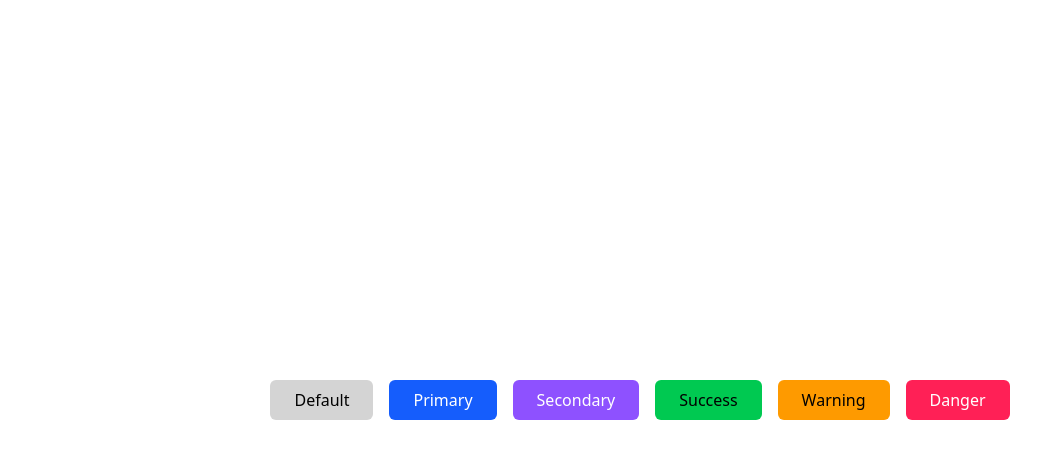
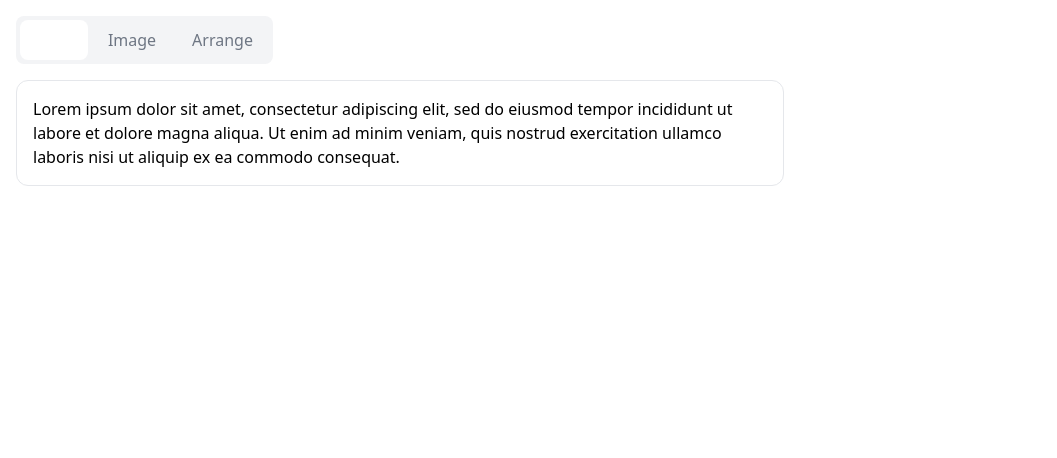
Before and after one commit to daniel-code20/my-library-components, a React (Vite) app: page / in a window 1280 px wide. Shown: the top 458 px of the page, without its empty margins (0-1057 px from the left). Built offline with nearby package versions, Linux system fonts and the light colour scheme.

Commit message:
feat: tab-panel

```diff
--- /dev/null
+++ b/src/components/Tab/TabPanel.tsx
@@ -0,0 +1,24 @@
+import React from 'react';
+import { TabPanelProps } from './Tabs.types';
+import clsx from 'clsx';
+
+export const TabPanel: React.FC<TabPanelProps> = ({
+  children,
+  index,
+  selectedIndex,
+  className,
+}) => {
+  if (index !== selectedIndex) return null;
+
+  return (
+     <div
+      className={clsx(
+        "mt-4 w-full max-w-3xl rounded-xl bg-white p-4 2shadow-lg border border-gray-200",
+        className
+      )}
+      role="tabpanel"
+    >
+      {children}
+    </div>
+  );
+};
--- /dev/null
+++ b/src/components/Tab/Tabs.styles.ts
@@ -0,0 +1,44 @@
+export const sizeClasses: Record<string, string> = {
+  sm: "text-sm px-3 py-1",
+  md: "text-base px-4 py-2",
+  lg: "text-lg px-5 py-3",
+};
+
+export const radiusClasses: Record<string, string> = {
+  none: "rounded-none",
+  sm: "rounded-sm",
+  md: "rounded-md",
+  lg: "rounded-lg",
+  full: "rounded-full",
+};
+
+export const colorClasses: Record<string, string> = {
+  default:
+    "text-gray-700 dark:text-gray-300 data-[active=true]:text-black dark:data-[active=true]:text-white",
+  primary:
+    "text-gray-700 data-[active=true]:text-white data-[active=true]:bg-blue-500",
+  secondary:
+    "text-gray-700 data-[active=true]:text-white data-[active=true]:bg-violet-500",
+  success:
+    "text-gray-700 data-[active=true]:text-black data-[active=true]:bg-green-500",
+  warning:
+    "text-gray-700 data-[active=true]:text-black data-[active=true]:bg-yellow-500",
+  danger:
+    "text-gray-700 data-[active=true]:text-black data-[active=true]:bg-red-500",
+};
+
+export const variantClasses: Record<string, string> = {
+  light: "data-[active=true]:bg-white data-[active=true]:border border-gray-200 text-black dark:text-black dark:data-[active=true]:bg-white dark:data-[active=true]:text-black dark:data-[active=true]:shadow-sm",
+  underline: `bg-transparent border-b-2 border-transparent text-gray-500 data-[active=true]:border-black data-[active=true]:text-black`,
+  bordered:
+    "border border-transparent data-[active=true]:border-gray-300 data-[active=true]:bg-gray-100 dark:data-[active=true]:bg-white dark:data-[active=true]:shadow-sm",
+  solid:
+    "data-[active=true]:bg-white text-black dark:text-black dark:data-[active=true]:bg-white dark:data-[active=true]:text-black dark:data-[active=true]:shadow-sm",
+};
+
+export const containerVariantClasses: Record<string, string> = {
+  light: "bg-transparent",
+  underline: "bg-transparent",
+  bordered: "border rounded-lg border-gray-300 bg-white dark:bg-white p-1",
+  solid: "bg-gray-100 dark:bg-gray-100 p-1 rounded-lg",
+};
--- /dev/null
+++ b/src/components/Tab/Tabs.tsx
@@ -0,0 +1,62 @@
+import React from "react";
+import clsx from "clsx";
+import { TabsProps } from "./Tabs.types";
+import {
+  sizeClasses,
+  radiusClasses,
+  colorClasses,
+  variantClasses,
+  containerVariantClasses,
+} from "./Tabs.styles";
+
+export const Tabs: React.FC<TabsProps> = ({
+  tabs,
+  selectedIndex,
+  onChange,
+  size = "md",
+  radius = "md",
+  color = "default",
+  variant = "light",
+  className = "",
+}) => {
+  const isUnderline = variant === "underline";
+
+  return (
+    <div
+      className={clsx(
+        "inline-flex items-center",
+        variant === "underline" ? "gap-6" : "gap-1",
+        containerVariantClasses[variant],
+        className
+      )}
+      role="tablist"
+    >
+      {tabs.map((tab, index) => {
+        const isActive = selectedIndex === index;
+
+        return (
+          <button
+            key={index}
+            type="button"
+            onClick={() => onChange(index)}
+            data-active={isActive}
+            className={clsx(
+              "transition-all duration-200 ease-in-out flex items-center gap-2 focus:outline-none",
+              !isUnderline && sizeClasses[size],
+              !isUnderline && radiusClasses[radius],
+              variantClasses[variant],
+              !isUnderline && colorClasses[color],
+              isActive ? "font-normal" : "opacity-70 hover:opacity-100"
+            )}
+            aria-selected={isActive}
+            aria-controls={`tabpanel-${index}`}
+            role="tab"
+          >
+            {tab.icon && <span className="text-lg">{tab.icon}</span>}
+            <span>{tab.label}</span>
+          </button>
+        );
+      })}
+    </div>
+  );
+};
--- /dev/null
+++ b/src/components/Tab/index.ts
@@ -0,0 +1,3 @@
+export { Tabs } from './Tabs';
+export { TabPanel } from './TabPanel';
+export * from './Tabs.types';
--- a/src/components/prueba.tsx
+++ b/src/components/prueba.tsx
@@ -1,37 +1,47 @@
-import { Popover, PopoverTrigger, PopoverContent } from "@/components/Popover";
-import { Button } from "./Button";
+import { useState } from "react";
+import { Tabs, TabPanel } from "@/components/Tab";
+
+const tabs = [{ label: "Style" }, { label: "Image" }, { label: "Arrange" }];
 
 export const Prueba: React.FC = () => {
-  const content = (
-    <PopoverContent>
-      <div className="p-4">
-        <div className="text-sm font-bold">Popover Content</div>
-        <div className="text-xs">This is the popover content</div>
-      </div>
-    </PopoverContent>
-  );
-
-  const colors = [
-    "default",
-    "primary",
-    "secondary",
-    "success",
-    "warning",
-    "danger",
-  ] as const;
+  const [selectedIndex, setSelectedIndex] = useState(0);
 
   return (
-        <div className="min-h-screen flex flex-wrap justify-center items-center gap-4">
-      {colors.map((color) => (
-        <Popover key={color} color={color} placement="bottom" backdrop="blur">
-          <PopoverTrigger>
-            <Button className="capitalize" color={color}>
-              {color}
-            </Button>
-          </PopoverTrigger>
-          {content}
-        </Popover>
-      ))}
+    <div className="p-4">
+      <Tabs
+        tabs={tabs}
+        selectedIndex={selectedIndex}
+        onChange={setSelectedIndex}
+        size="md"
+        radius="lg"
+        variant="solid"
+        color="primary"
+      />
+
+      <div className="mt-4">
+        <TabPanel index={0} selectedIndex={selectedIndex}>
+          <p>
+            Lorem ipsum dolor sit amet, consectetur adipiscing elit, sed do
+            eiusmod tempor incididunt ut labore et dolore magna aliqua. Ut enim
+            ad minim veniam, quis nostrud exercitation ullamco laboris nisi ut
+            aliquip ex ea commodo consequat.
+          </p>
+        </TabPanel>
+        <TabPanel index={1} selectedIndex={selectedIndex}>
+          <p>
+            Ut enim ad minim veniam, quis nostrud exercitation ullamco laboris
+            nisi ut aliquip ex ea commodo consequat. Duis aute irure dolor in
+            reprehenderit in voluptate velit esse cillum dolore eu fugiat nulla
+            pariatur.
+          </p>
+        </TabPanel>
+        <TabPanel index={2} selectedIndex={selectedIndex}>
+          <p>
+            Excepteur sint occaecat cupidatat non proident, sunt in culpa qui
+            officia deserunt mollit anim id est laborum.
+          </p>
+        </TabPanel>
+      </div>
     </div>
   );
 };
```
Also changed, not shown: src/components/Tab/Tabs.types.ts (added, +29 -0 lines).
